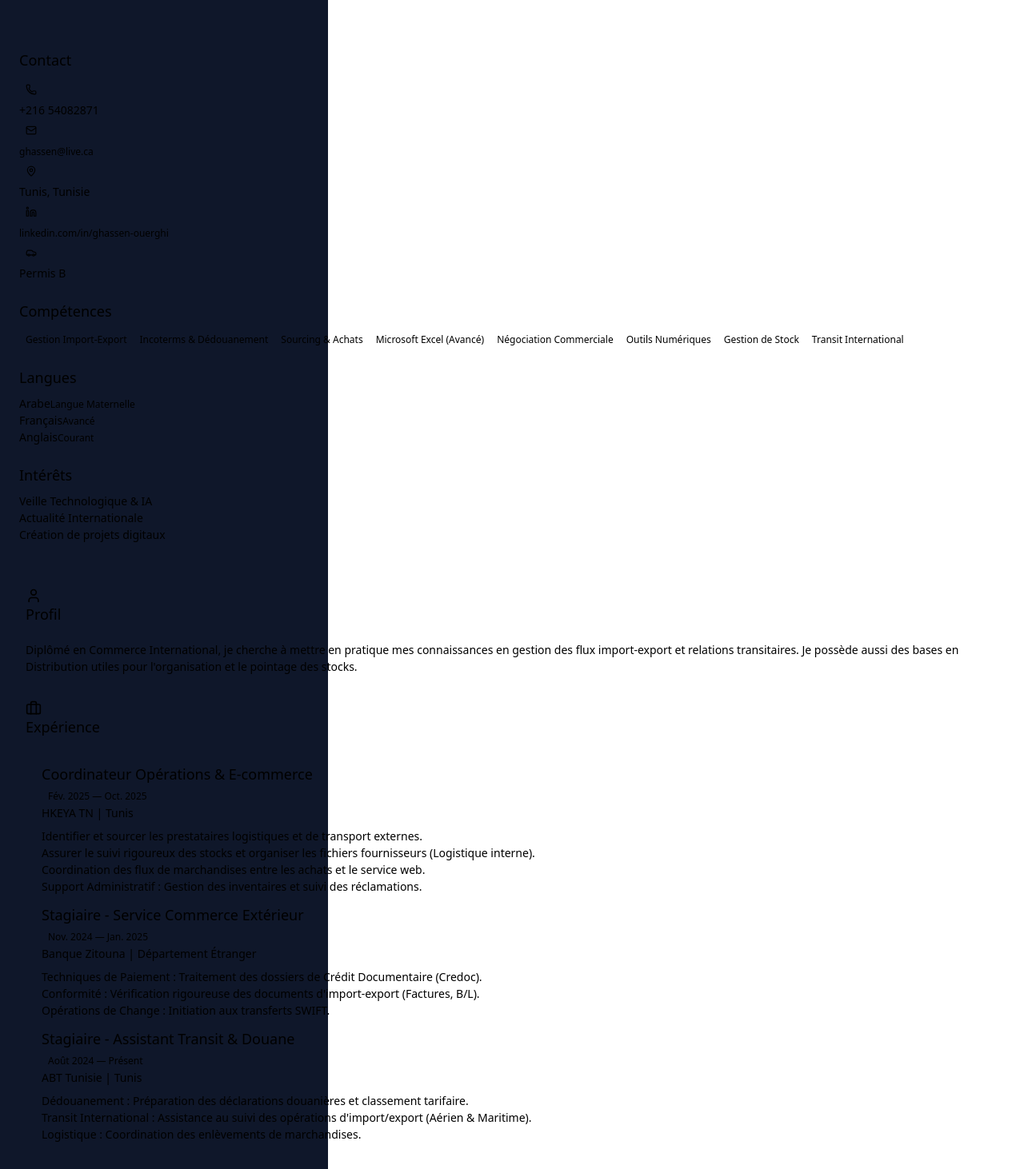
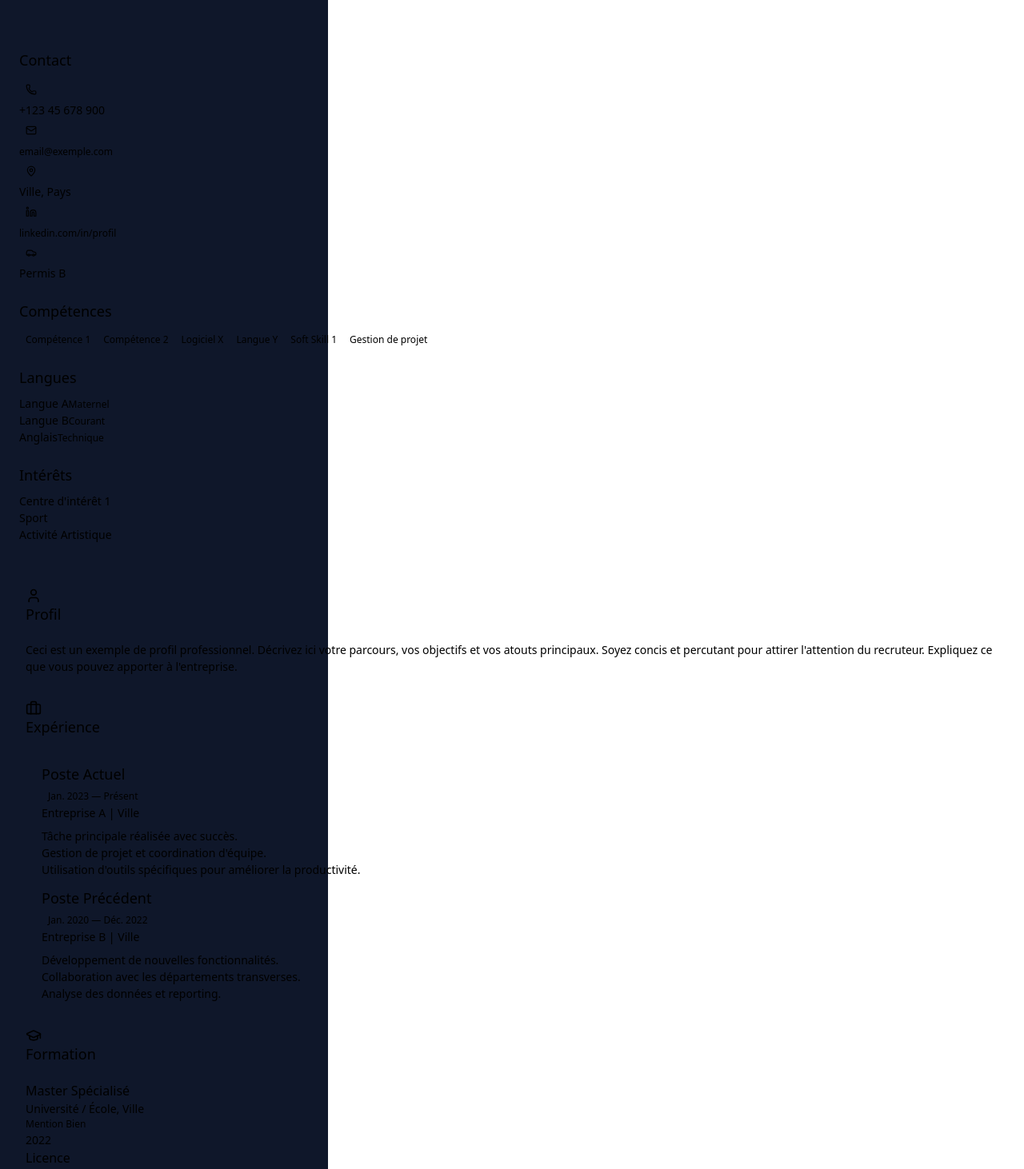
Before and after one commit to ghassenouerghi0-cmd/type-cv-maker, a React (Vite) app: page / in a window 1280 px wide. Shown: the part 680-2142 px from the top of the page at 80% size. Built offline with nearby package versions, Linux system fonts and the light colour scheme.

Commit message:
Update CV template with generic placeholders and improve auto-fit logic for better usability

```diff
--- a/src/App.tsx
+++ b/src/App.tsx
@@ -374,91 +374,72 @@ type CVData = {
   }
 };
 
-// --- DATA UPDATED: GHASSEN OUERGHI ---
+// --- DATA: GENERIC DEFAULT TEMPLATE ---
 const initialData: CVData = {
   personal: {
-    firstName: "GHASSEN",
-    lastName: "OUERGHI",
-    title: "TECHNICIEN SUPÉRIEUR EN COMMERCE INTERNATIONAL",
-    email: "ghassen@live.ca",
-    phone: "+216 54082871",
-    address: "Tunis, Tunisie",
+    firstName: "Prénom",
+    lastName: "NOM",
+    title: "TITRE DU POSTE",
+    email: "email@exemple.com",
+    phone: "+123 45 678 900",
+    address: "Ville, Pays",
     license: "Permis B",
-    linkedin: "linkedin.com/in/ghassen-ouerghi",
+    linkedin: "linkedin.com/in/profil",
     photo: null
   },
-  profile: "Diplômé en Commerce International, je cherche à mettre en pratique mes connaissances en gestion des flux import-export et relations transitaires. Je possède aussi des bases en Distribution utiles pour l'organisation et le pointage des stocks.",
+  profile: "Ceci est un exemple de profil professionnel. Décrivez ici votre parcours, vos objectifs et vos atouts principaux. Soyez concis et percutant pour attirer l'attention du recruteur. Expliquez ce que vous pouvez apporter à l'entreprise.",
   experiences: [
     {
       id: '1',
-      poste: 'Coordinateur Opérations & E-commerce',
-      entreprise: 'HKEYA TN',
-      ville: 'Tunis',
-      dateDebut: '2025-02',
-      dateFin: '2025-10',
-      description: "• Identifier et sourcer les prestataires logistiques et de transport externes.\n• Assurer le suivi rigoureux des stocks et organiser les fichiers fournisseurs (Logistique interne).\n• Coordination des flux de marchandises entre les achats et le service web.\n• Support Administratif : Gestion des inventaires et suivi des réclamations."
+      poste: 'Poste Actuel',
+      entreprise: 'Entreprise A',
+      ville: 'Ville',
+      dateDebut: '2023-01',
+      dateFin: '',
+      description: "• Tâche principale réalisée avec succès.\n• Gestion de projet et coordination d'équipe.\n• Utilisation d'outils spécifiques pour améliorer la productivité."
     },
     {
       id: '2',
-      poste: 'Stagiaire - Service Commerce Extérieur',
-      entreprise: 'Banque Zitouna',
-      ville: 'Département Étranger',
-      dateDebut: '2024-11',
-      dateFin: '2025-01',
-      description: "• Techniques de Paiement : Traitement des dossiers de Crédit Documentaire (Credoc).\n• Conformité : Vérification rigoureuse des documents d'import-export (Factures, B/L).\n• Opérations de Change : Initiation aux transferts SWIFT."
-    },
-    {
-      id: '3',
-      poste: 'Stagiaire - Assistant Transit & Douane',
-      entreprise: 'ABT Tunisie',
-      ville: 'Tunis',
-      dateDebut: '2024-08',
-      dateFin: '',
-      description: "• Dédouanement : Préparation des déclarations douanières et classement tarifaire.\n• Transit International : Assistance au suivi des opérations d'import/export (Aérien & Maritime).\n• Logistique : Coordination des enlèvements de marchandises."
+      poste: 'Poste Précédent',
+      entreprise: 'Entreprise B',
+      ville: 'Ville',
+      dateDebut: '2020-01',
+      dateFin: '2022-12',
+      description: "• Développement de nouvelles fonctionnalités.\n• Collaboration avec les départements transverses.\n• Analyse des données et reporting."
     }
   ],
   education: [
     {
       id: '1',
-      diplome: 'BTS en Commerce International',
-      ecole: 'CSFMT GAMMARTH',
-      ville: 'Tunis',
-      annee: '2022-2025',
-      details: 'Spécialité Import/Export'
+      diplome: 'Master Spécialisé',
+      ecole: 'Université / École',
+      ville: 'Ville',
+      annee: '2022',
+      details: 'Mention Bien'
     },
     {
       id: '2',
-      diplome: 'BTP en Commerce de Distribution',
-      ecole: 'CSFMT GAMMARTH',
-      ville: 'Tunis',
-      annee: '2020-2022',
-      details: 'Gestion de stock'
-    },
-    {
-      id: '3',
-      diplome: 'Baccalauréat Économie et Gestion',
-      ecole: 'LYCÉE IBN ABI DHIAF',
-      ville: 'Marsa',
-      annee: '2019',
-      details: 'Marsa Essaada'
+      diplome: 'Licence',
+      ecole: 'Université',
+      ville: 'Ville',
+      annee: '2020',
+      details: ''
     }
   ],
   skills: [
-    'Gestion Import-Export',
-    'Incoterms & Dédouanement',
-    'Sourcing & Achats',
-    'Microsoft Excel (Avancé)',
-    'Négociation Commerciale',
-    'Outils Numériques',
-    'Gestion de Stock',
-    'Transit International'
+    'Compétence 1',
+    'Compétence 2',
+    'Logiciel X',
+    'Langue Y',
+    'Soft Skill 1',
+    'Gestion de projet'
   ],
   languages: [
-    { lang: 'Arabe', level: 'Langue Maternelle' },
-    { lang: 'Français', level: 'Avancé' },
-    { lang: 'Anglais', level: 'Courant' }
+    { lang: 'Langue A', level: 'Maternel' },
+    { lang: 'Langue B', level: 'Courant' },
+    { lang: 'Anglais', level: 'Technique' }
   ],
-  hobbies: ['Veille Technologique & IA', 'Actualité Internationale', 'Création de projets digitaux'],
+  hobbies: ['Centre d\'intérêt 1', 'Sport', 'Activité Artistique'],
   customSections: [],
   style: {
       fontSize: 1,
@@ -593,9 +574,9 @@ export default function CVMakerTunisie() {
     }
   }, []);
 
-  // --- AUTO-FIT LOGIC (IMPROVED RESET) ---
+  // --- AUTO-FIT LOGIC ---
   const handleAutoFit = () => {
-      // 1. If already fitted, reset to default
+      // 1. If active, reset to default (100%)
       if (isAutoFitted) {
           setData(prev => ({
               ...prev,
@@ -611,29 +592,25 @@ export default function CVMakerTunisie() {
 
       const MAX_HEIGHT_PX = 1122; // A4 height @ 96DPI
 
-      // We must temporarily reset style to get true height,
-      // but React state update is async, so we do calculation in next tick
-
-      let currentHeight = element.scrollHeight;
-
-      // Calculate reduction ratio
-      // If content is 1500px, ratio is 1122/1500 = 0.748
-      const ratio = MAX_HEIGHT_PX / currentHeight;
-
-      if (ratio >= 1) {
+      // Calculate height relative to current scale
+      // We need the unscaled height, so we divide by current scale
+      let currentHeight = element.scrollHeight / data.style.fontSize;
+
+      if (currentHeight <= MAX_HEIGHT_PX) {
           alert("Le CV tient déjà sur une page !");
           return;
       }
 
-      // Aggressive shrinkage: reduce both font and spacing
-      // We use a slightly smaller ratio to ensure margins are safe
-      const newScale = Math.max(0.4, ratio * 0.95);
+      // Calculate reduction ratio
+      const ratio = MAX_HEIGHT_PX / currentHeight;
+      // Shrink spacing AND font size proportionally with safety buffer
+      const newScale = Math.max(0.55, ratio * 0.96);
 
       setData(prev => ({
           ...prev,
           style: {
               fontSize: newScale,
-              spacing: newScale // Dynamic spacing shrinks gaps
+              spacing: newScale // Apply to spacing as well!
           }
       }));
       setIsAutoFitted(true);
```
